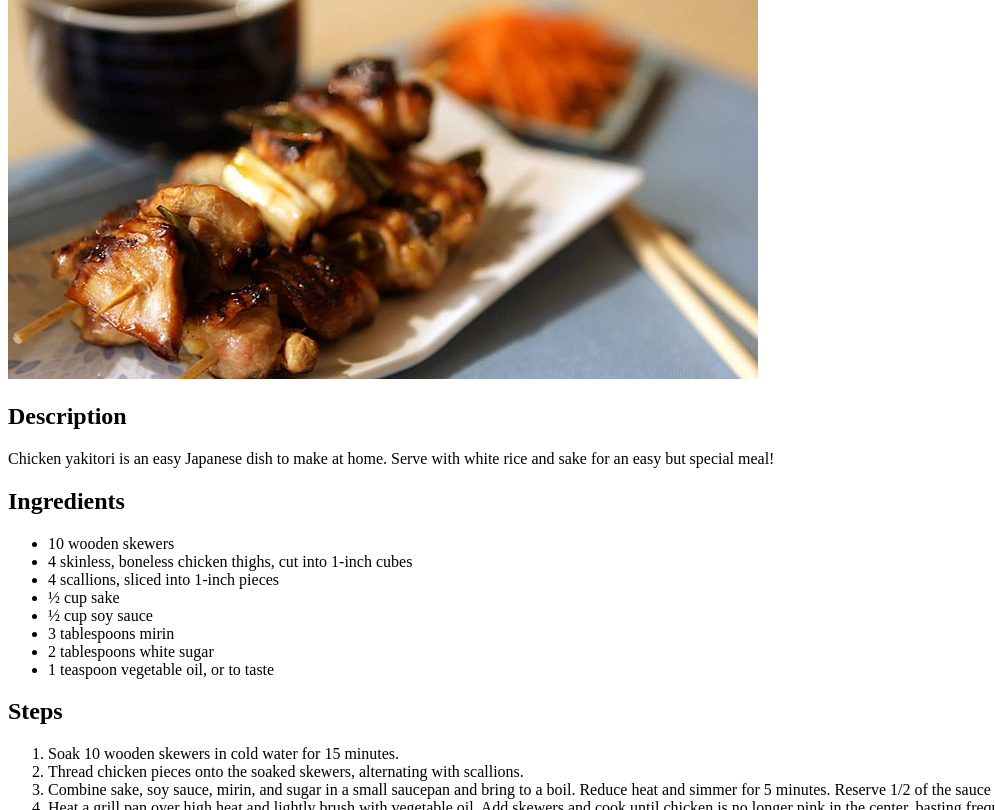
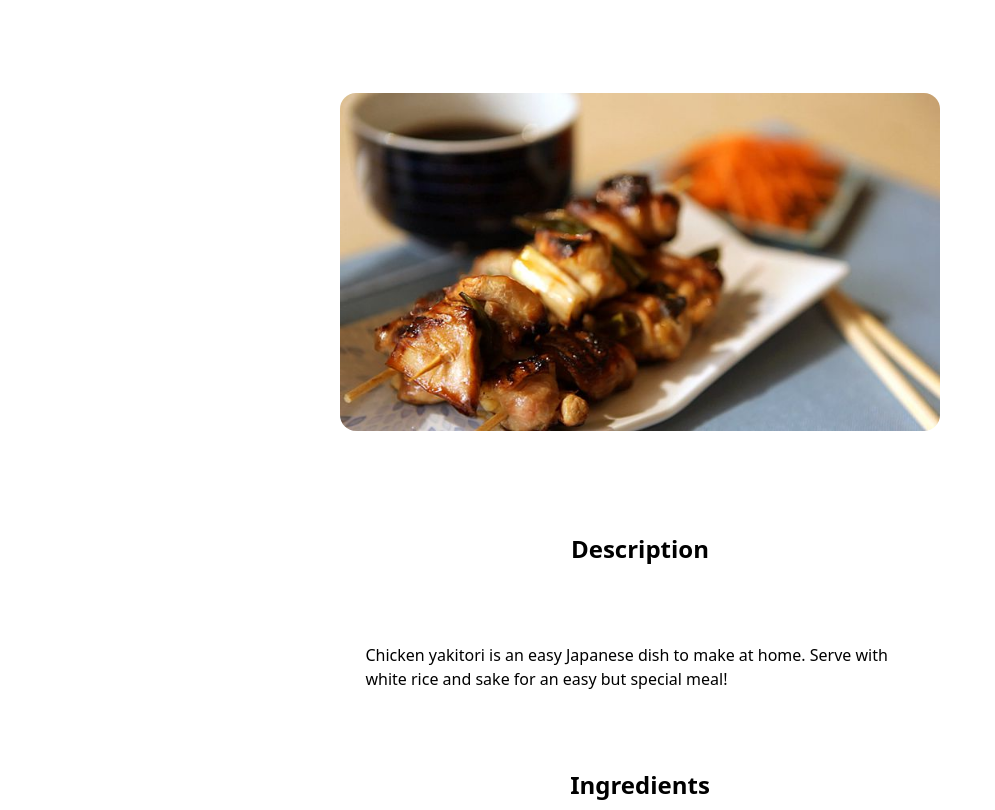
Before and after one commit to davidcdev/odin-recipes, a plain HTML site: page recipes/chicken-yakitori.html in a window 1280 px wide. Shown: the part 123-933 px from the top of the page, without its empty margins (0-995 px from the left). Drawn offline with Linux system fonts and the light colour scheme.

Commit message:
Apply basic style to the pages

```diff
--- a/recipes/chicken-yakitori.html
+++ b/recipes/chicken-yakitori.html
@@ -4,14 +4,15 @@
   <meta charset="UTF-8">
   <meta name="viewport" content="width=device-width, initial-scale=1.0">
   <title>Chicken Yakitori</title>
+  <link rel="stylesheet" href="../styles/styles.css">
 </head>
 <body>
   <h1>Chicken Yakitori</h1>
-  <img src="../images/chicken-yakitori.jpg" alt="Chicken Yakitori">
+  <img src="../images/chicken-yakitori.jpg" alt="Chicken Yakitori" class="recipe-image">
   <h2>Description</h2>
   <p>Chicken yakitori is an easy Japanese dish to make at home. Serve with white rice and sake for an easy but special meal!</p>
   <h2>Ingredients</h2>
-  <ul>
+  <ul class="ingredients-list">
     <li>10 wooden skewers</li>
     <li>4 skinless, boneless chicken thighs, cut into 1-inch cubes</li>
     <li>4 scallions, sliced into 1-inch pieces</li>
@@ -22,7 +23,7 @@
     <li>1 teaspoon vegetable oil, or to taste</li>
   </ul>
   <h2>Steps</h2>
-  <ol>
+  <ol class="prep-steps">
     <li>Soak 10 wooden skewers in cold water for 15 minutes.</li>
     <li>Thread chicken pieces onto the soaked skewers, alternating with scallions.</li>
     <li>Combine sake, soy sauce, mirin, and sugar in a small saucepan and bring to a boil. Reduce heat and simmer for 5 minutes. Reserve 1/2 of the sauce for dipping.</li>
--- /dev/null
+++ b/styles/styles.css
@@ -0,0 +1,64 @@
+html {
+  font-family: system-ui, -apple-system, BlinkMacSystemFont, 'Segoe UI', Roboto, Oxygen, Ubuntu, Cantarell, 'Open Sans', 'Helvetica Neue', sans-serif;
+  scroll-behavior: smooth;
+}
+
+body {
+  font-size: 16px;
+  line-height: 1.5;
+  display: flex;
+  flex-direction: column;
+  place-items: center;
+  min-height: 100vh;
+}
+
+h1,
+h2 {
+  margin: 60px 0;
+}
+
+.recipes-menu,
+.ingredients-list,
+.prep-steps {
+  max-width: 600px;
+  min-height: 200px;
+  padding: 40px;
+  background: rgba(220, 220, 220, 0.2);
+  border-radius: 16px;
+  backdrop-filter: blur(5px);
+  -webkit-backdrop-filter: blur(5px);
+  border: 1px solid rgba(255, 255, 255, 0.3);
+}
+
+ul {
+  list-style: none;
+}
+
+li {
+  margin: 10px 0;
+  padding: 10px;
+  border-bottom: 1px solid rgba(200, 200, 200, 0.5);
+}
+
+p,
+li {
+  max-width: 60ch;
+}
+
+.recipes-menu li a {
+  text-decoration: none;
+  color: #333;
+}
+
+.recipes-menu li a:hover {
+  text-decoration: underline;
+  color: coral;
+}
+
+.recipe-image {
+  width: 600px;
+  height: auto;
+  object-fit: cover;
+  border-radius: 16px;
+  margin: 40px;
+}
```
Also changed, not shown: index.html (+2 -1 lines), recipes/deep-fried-shrimp.html (+4 -3 lines), recipes/pork-gyoza.html (+5 -4 lines).
